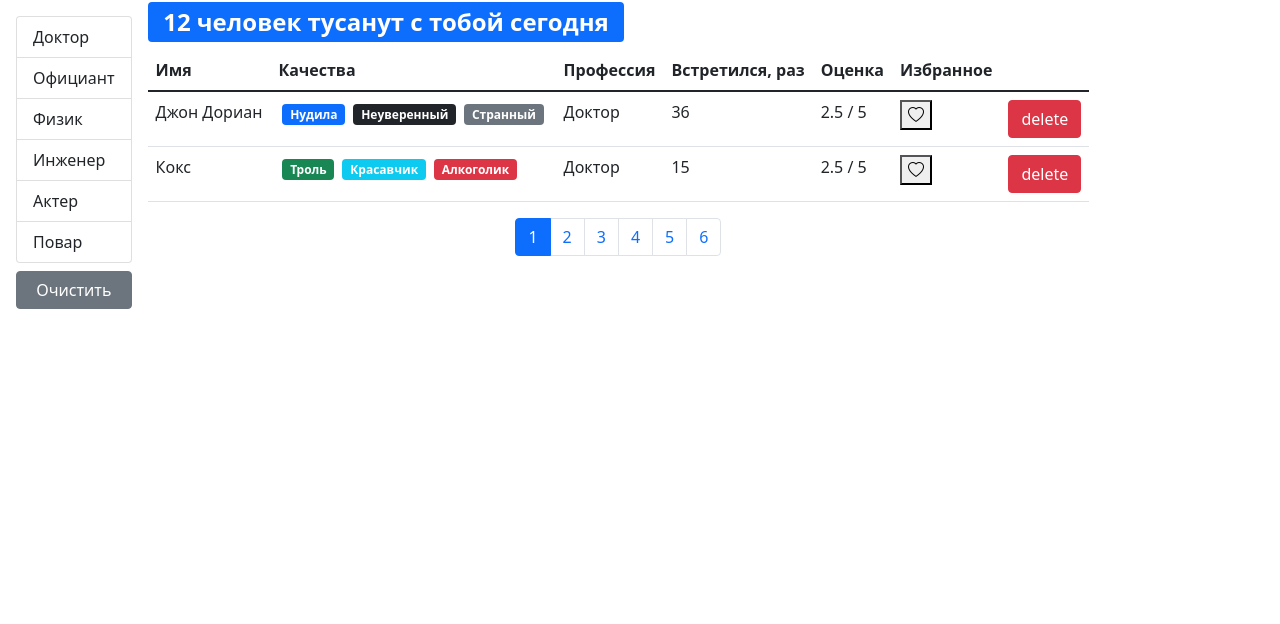
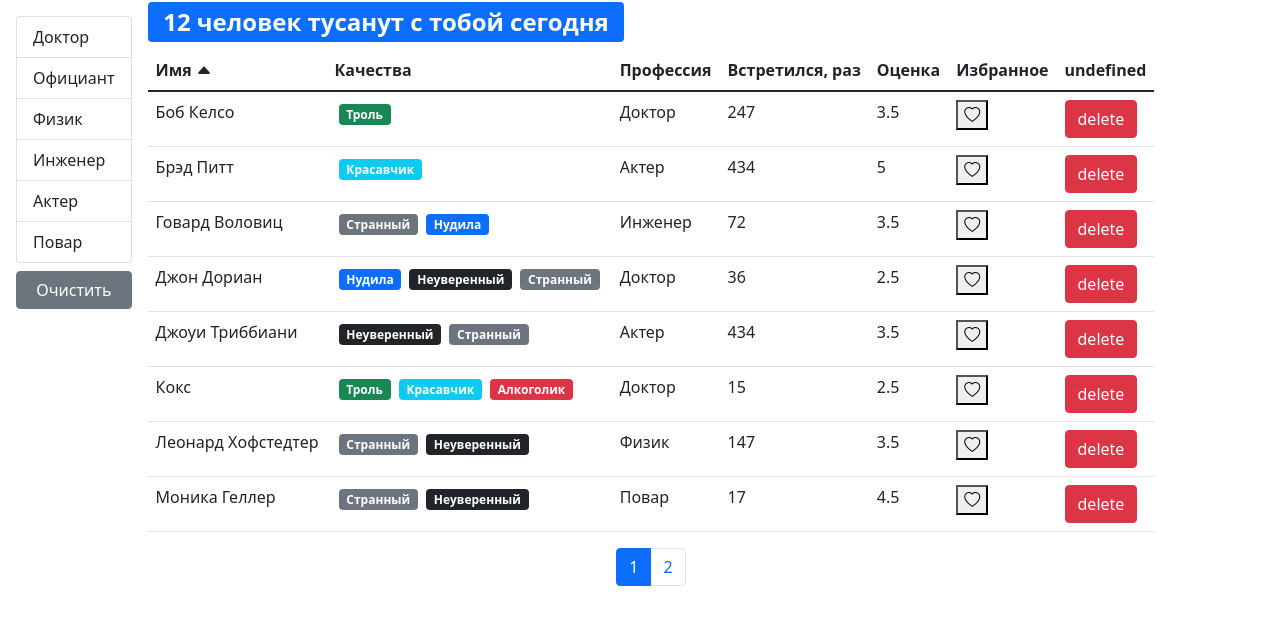
Before and after one commit to Shturmo/fast-company, a React (Create React App) app: page / in a window 1280 px wide. Shown: the top 624 px of the page. Built offline with nearby package versions, Linux system fonts and the light colour scheme.

Commit message:
add sorting

```diff
--- a/src/app/App.js
+++ b/src/app/App.js
@@ -1,37 +1,8 @@
-import React, { useEffect, useState } from "react"
-import api from "./api"
+import React from "react"
 import Users from "./components/users"
 
 const App = () => {
-  const [users, setUsers] = useState([])
-
-  useEffect(() => {
-    api.users.fetchAll().then((data) => setUsers(data))
-  }, [])
-
-  const handleDelete = (userId) => {
-    setUsers((prevState) => prevState.filter((user) => user._id !== userId))
-  }
-
-  const handleToggleBookMark = (userId) => {
-    const updatedUsers = users.map((user) => {
-      if (user._id === userId) {
-        user.bookmark = !user.bookmark
-      }
-      return user
-    })
-    setUsers(updatedUsers)
-  }
-
-  return (
-    <>
-      <Users
-        users={users}
-        onDelete={handleDelete}
-        onToggle={handleToggleBookMark}
-      />
-    </>
-  )
+  return <Users />
 }
 
 export default App
--- a/src/app/components/bookmark.jsx
+++ b/src/app/components/bookmark.jsx
@@ -2,8 +2,11 @@
 import PropTypes from "prop-types"
 
 const BookMark = ({ status, ...rest }) => {
-  if (status) return <i className="bi bi-heart-fill"></i>
-  return <i className="bi bi-heart"></i>
+  return (
+    <button {...rest}>
+      <i className={"bi bi-heart" + (status ? "-fill" : "")}></i>
+    </button>
+  )
 }
 
 BookMark.propTypes = {
--- /dev/null
+++ b/src/app/components/qualitiesList.jsx
@@ -0,0 +1,19 @@
+import React from "react"
+import PropTypes from "prop-types"
+import Qualitie from "./qualitie"
+
+const QualitiesList = ({ qualities }) => {
+  return (
+    <>
+      {qualities.map((qualitie) => (
+        <Qualitie key={qualitie._id} {...qualitie} />
+      ))}
+    </>
+  )
+}
+
+QualitiesList.propTypes = {
+  qualities: PropTypes.array,
+}
+
+export default QualitiesList
--- a/src/app/components/searchStatus.jsx
+++ b/src/app/components/searchStatus.jsx
@@ -16,6 +16,7 @@
       ? "человека"
       : "человек"
   const phrase = `${length} ${correctDeclensionOfWord} ${correctVerbForm} с тобой сегодня`
+
   return (
     <h2>
       <span className="badge bg-primary">{phrase}</span>
--- /dev/null
+++ b/src/app/components/table.jsx
@@ -0,0 +1,27 @@
+import React from "react"
+import PropTypes from "prop-types"
+import TableHeader from "./tableHeader"
+import TableBody from "./tableBody"
+
+const Table = ({ onSort, selectedSort, columns, data, children }) => {
+  return (
+    <table className="table">
+      {children || (
+        <>
+          <TableHeader {...{ onSort, selectedSort, columns }} />
+          <TableBody {...{ columns, data }} />
+        </>
+      )}
+    </table>
+  )
+}
+
+Table.propTypes = {
+  onSort: PropTypes.func,
+  selectedSort: PropTypes.object,
+  columns: PropTypes.object,
+  data: PropTypes.array,
+  children: PropTypes.array,
+}
+
+export default Table
--- /dev/null
+++ b/src/app/components/tableBody.jsx
@@ -0,0 +1,35 @@
+import React from "react"
+import PropTypes from "prop-types"
+import _ from "lodash"
+
+const TableBody = ({ data, columns }) => {
+  const renderContent = (item, column) => {
+    if (columns[column].component) {
+      const component = columns[column].component
+      if (typeof component === "function") {
+        return component(item)
+      }
+      return component
+    }
+    return _.get(item, columns[column].path)
+  }
+
+  return (
+    <tbody>
+      {data.map((item) => (
+        <tr key={item._id}>
+          {Object.keys(columns).map((column) => (
+            <td key={column}>{renderContent(item, column)}</td>
+          ))}
+        </tr>
+      ))}
+    </tbody>
+  )
+}
+
+TableBody.propTypes = {
+  data: PropTypes.array.isRequired,
+  columns: PropTypes.object.isRequired,
+}
+
+export default TableBody
--- /dev/null
+++ b/src/app/components/tableHeader.jsx
@@ -0,0 +1,55 @@
+import React from "react"
+import PropTypes from "prop-types"
+
+const TableHeader = ({ onSort, selectedSort, columns }) => {
+  const handleSort = (item) => {
+    if (selectedSort.path === item) {
+      onSort({
+        ...selectedSort,
+        order: selectedSort.order === "asc" ? "desc" : "asc",
+      })
+    } else {
+      onSort({ path: item, order: "asc" })
+    }
+  }
+
+  const renderArrowToSort = (currentPath) => {
+    if (currentPath === selectedSort.path) {
+      if (selectedSort.order === "asc") {
+        return <i className="bi bi-caret-up-fill"></i>
+      }
+      return <i className="bi bi-caret-down-fill"></i>
+    }
+    return null
+  }
+
+  return (
+    <thead>
+      <tr>
+        {Object.keys(columns).map((column) => (
+          <th
+            key={column}
+            onClick={
+              columns[column].path
+                ? () => handleSort(columns[column].path)
+                : undefined
+            }
+            {...{ role: columns[column].path && "button" }}
+            scope="col"
+          >
+            {columns[column].name + " "}
+            {renderArrowToSort(columns[column].path)}
+          </th>
+        ))}
+      </tr>
+    </thead>
+  )
+}
+
+TableHeader.propTypes = {
+  onSort: PropTypes.func.isRequired,
+  selectedSort: PropTypes.object.isRequired,
+  columns: PropTypes.object.isRequired,
+}
+
+export default TableHeader
--- a/src/app/components/user.jsx
+++ /dev/null
@@ -1,51 +0,0 @@
-import React from "react"
-import BookMark from "./bookmark"
-import Qualitie from "./qualitie"
-import PropTypes from "prop-types"
-
-const User = ({
-  name,
-  qualities,
-  profession,
-  completedMeetings,
-  rate,
-  _id,
-  bookmark,
-  ...rest
-}) => {
-  return (
-    <tr>
-      <td>{name}</td>
-      <td>
-        {qualities.map((qualitie) => (
-          <Qualitie key={qualitie._id} {...qualitie} />
-        ))}
-      </td>
-      <td>{profession.name}</td>
-      <td>{completedMeetings}</td>
-      <td>{rate} / 5</td>
-      <td>
-        <button onClick={() => rest.onToggle(_id)}>
-          <BookMark status={bookmark} />
-        </button>
-      </td>
-      <td>
-        <button className="btn btn-danger" onClick={() => rest.onDelete(_id)}>
-          delete
-        </button>
-      </td>
-    </tr>
-  )
-}
-
-User.propTypes = {
-  name: PropTypes.string.isRequired,
-  qualities: PropTypes.array.isRequired,
-  profession: PropTypes.object.isRequired,
-  completedMeetings: PropTypes.number.isRequired,
-  rate: PropTypes.number.isRequired,
-  _id: PropTypes.string.isRequired,
-  bookmark: PropTypes.bool,
-}
-
-export default User
--- a/src/app/components/users.jsx
+++ b/src/app/components/users.jsx
@@ -1,26 +1,45 @@
 import React, { useState, useEffect } from "react"
 import { paginate } from "../utils/paginate"
 import Pagination from "./pagination"
-import User from "./user"
 import PropTypes from "prop-types"
 import api from "../api"
 import GroupList from "./groupList"
 import SearchStatus from "./searchStatus"
 import _ from "lodash"
+import UsersTable from "./usersTable"
 
-const Users = ({ users: allUsers, ...rest }) => {
+const Users = () => {
+  const [users, setUsers] = useState()
   const [currentPage, setCurrentPage] = useState(1)
   const [professions, setProfessions] = useState()
   const [selectedProf, setSelectedProf] = useState()
+  const [sortBy, setSortBy] = useState({ path: "name", order: "asc" })
 
-  const pageSize = 2
+  const pageSize = 8
 
+  useEffect(() => {
+    api.users.fetchAll().then((data) => setUsers(data))
+  }, [])
   useEffect(() => {
     api.professions.fetchAll().then((data) => setProfessions(data))
   }, [])
   useEffect(() => {
     setCurrentPage(1)
   }, [selectedProf])
+
+  const handleDelete = (userId) => {
+    setUsers((prevState) => prevState.filter((user) => user._id !== userId))
+  }
+
+  const handleToggleBookMark = (userId) => {
+    const updatedUsers = users.map((user) => {
+      if (user._id === userId) {
+        user.bookmark = !user.bookmark
+      }
+      return user
+    })
+    setUsers(updatedUsers)
+  }
 
   const handleProfessionSelect = (item) => {
     setSelectedProf(item)
@@ -30,11 +49,17 @@
     setCurrentPage(pageIndex)
   }
 
+  const handleSort = (item) => {
+    setSortBy(item)
+  }
+
+  if (users) {
     const filteredUsers = selectedProf
-    ? allUsers.filter((user) => _.isEqual(user.profession, selectedProf))
-    : allUsers
+      ? users.filter((user) => _.isEqual(user.profession, selectedProf))
+      : users
     const count = filteredUsers.length
-  const userCrop = paginate(filteredUsers, currentPage, pageSize)
+    const sortedUsers = _.orderBy(filteredUsers, [sortBy.path], [sortBy.order])
+    const userCrop = paginate(sortedUsers, currentPage, pageSize)
 
     // При удалении последнего элемента на последней странице отображаем предпоследнюю страницу
     if (userCrop.length === 0 && currentPage !== 1) {
@@ -62,24 +87,13 @@
         <div className="d-flex flex-column">
           <SearchStatus length={count} />
           {count !== 0 && (
-          <table className="table">
-            <thead>
-              <tr>
-                <th scope="col">Имя</th>
-                <th scope="col">Качества</th>
-                <th scope="col">Профессия</th>
-                <th scope="col">Встретился, раз</th>
-                <th scope="col">Оценка</th>
-                <th scope="col">Избранное</th>
-                <th scope="col"></th>
-              </tr>
-            </thead>
-            <tbody>
-              {userCrop.map((user) => (
-                <User key={user._id} {...user} {...rest} />
-              ))}
-            </tbody>
-          </table>
+            <UsersTable
+              users={userCrop}
+              onSort={handleSort}
+              selectedSort={sortBy}
+              onDelete={handleDelete}
+              onToggleBookMark={handleToggleBookMark}
+            />
           )}
           <div className="d-flex justify-content-center">
             <Pagination
@@ -93,6 +107,8 @@
       </div>
     )
   }
+  return "loading..."
+}
 
 Users.propTypes = {
   users: PropTypes.array.isRequired,
--- /dev/null
+++ b/src/app/components/usersTable.jsx
@@ -0,0 +1,62 @@
+import React from "react"
+import PropTypes from "prop-types"
+import BookMark from "./bookmark"
+import QualitiesList from "./qualitiesList"
+import Table from "./table"
+
+const UsersTable = ({
+  users,
+  onSort,
+  selectedSort,
+  onToggleBookMark,
+  onDelete,
+}) => {
+  const columns = {
+    name: { path: "name", name: "Имя" },
+    qualities: {
+      name: "Качества",
+      component: (user) => <QualitiesList qualities={user.qualities} />,
+    },
+    professions: { path: "profession.name", name: "Профессия" },
+    completedMeetings: {
+      path: "completedMeetings",
+      name: "Встретился, раз",
+    },
+    rate: { path: "rate", name: "Оценка" },
+    bookmark: {
+      path: "bookmark",
+      name: "Избранное",
+      component: (user) => (
+        <BookMark
+          status={user.bookmark}
+          onClick={() => onToggleBookMark(user._id)}
+        />
+      ),
+    },
+    delete: {
+      component: (user) => (
+        <button className="btn btn-danger" onClick={() => onDelete(user._id)}>
+          delete
+        </button>
+      ),
+    },
+  }
+  return (
+    <Table
+      onSort={onSort}
+      selectedSort={selectedSort}
+      columns={columns}
+      data={users}
+    />
+  )
+}
+
+UsersTable.propTypes = {
+  users: PropTypes.array.isRequired,
+  onSort: PropTypes.func.isRequired,
+  selectedSort: PropTypes.object.isRequired,
+  onToggleBookMark: PropTypes.func.isRequired,
+  onDelete: PropTypes.func.isRequired,
+}
+
+export default UsersTable
```
Also changed, not shown: .eslintrc.js. Lines whose indentation alone changed are shown as unchanged.
